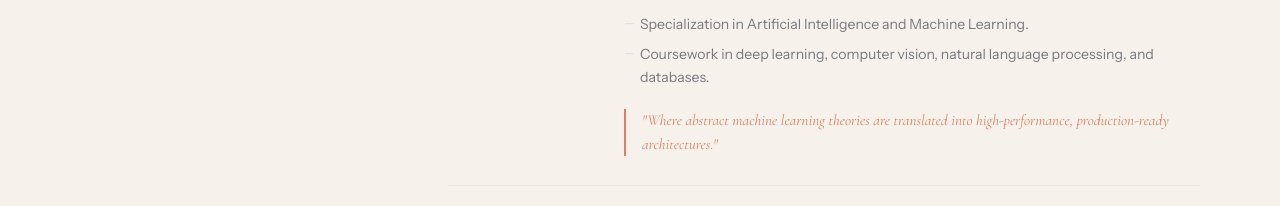
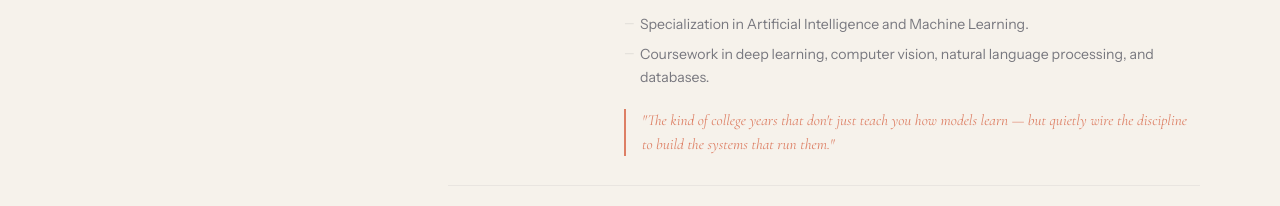
Before and after one commit to ShikharVeer10/ShikharVeer10.github.io, a React (Vite) app: page / in a window 1280 px wide. Shown: the part 4073-4279 px from the top of the page. Built offline with nearby package versions, Linux system fonts and the light colour scheme; no server answers.

Commit message:
Update VIT-AP education tagline to match school tagline style

```diff
--- a/src/data.js
+++ b/src/data.js
@@ -113,7 +113,7 @@ export const journey = {
         "Specialization in Artificial Intelligence and Machine Learning.",
         "Coursework in deep learning, computer vision, natural language processing, and databases."
       ],
-      tagline: "Where abstract machine learning theories are translated into high-performance, production-ready architectures."
+      tagline: "The kind of college years that don't just teach you how models learn — but quietly wire the discipline to build the systems that run them."
     },
     {
       company: "Oakridge International School",
```
